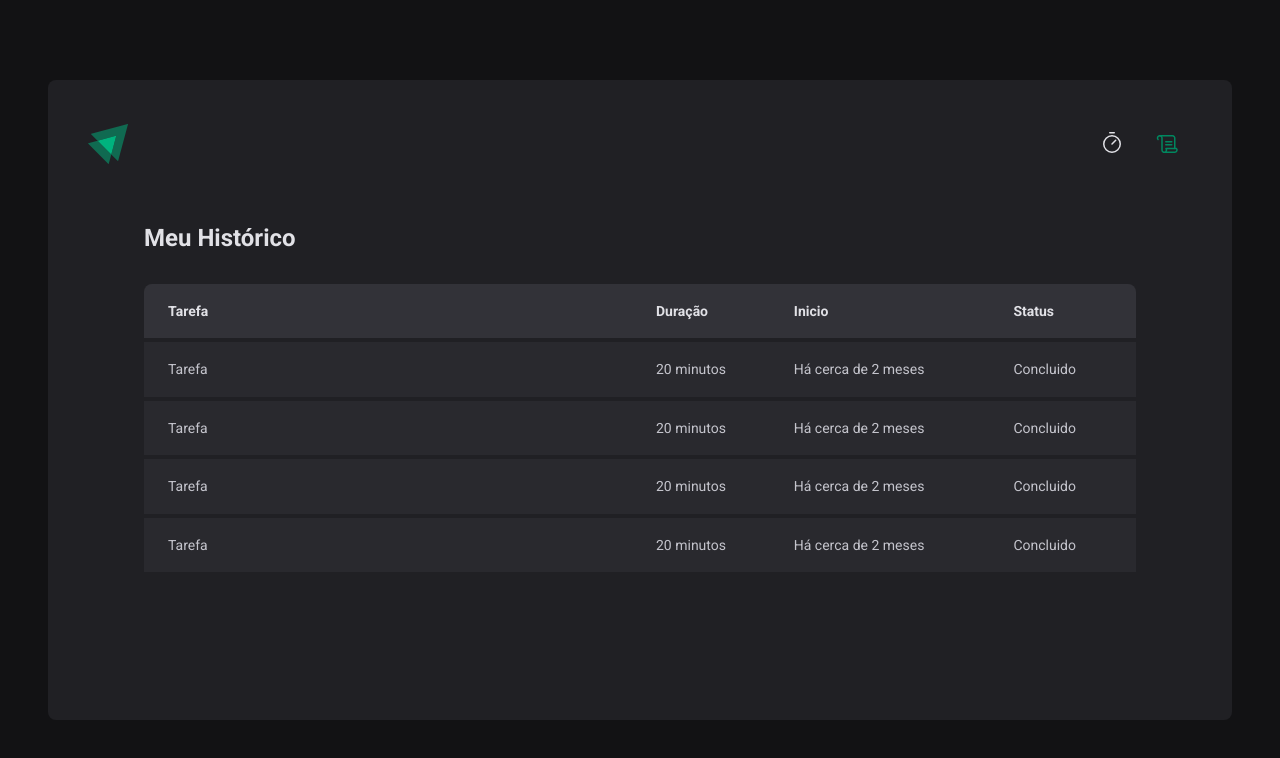
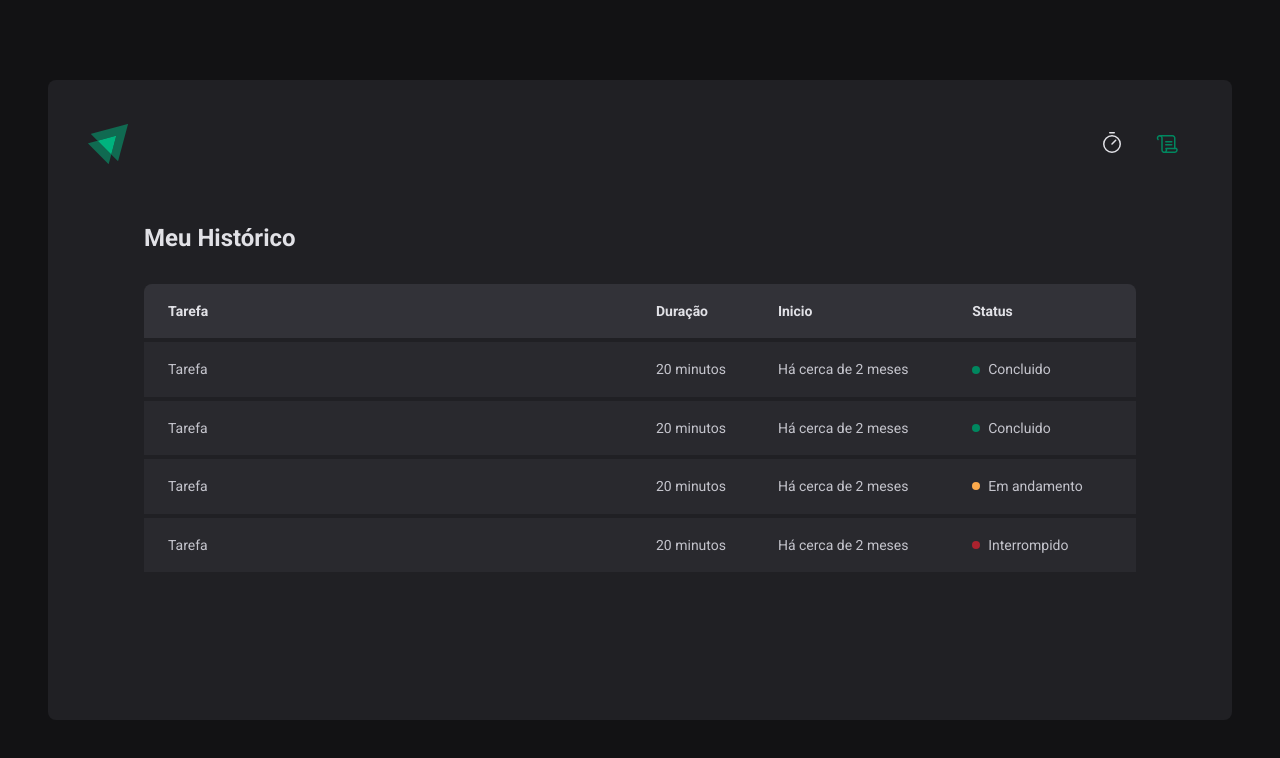
Before and after one commit to RodrigoStrapazzon/Ignite-Timer, a React (Vite) app: page /history in a window 1280 px wide. Shown: the top 758 px of the page. Built offline with nearby package versions, Linux system fonts and the light colour scheme.

Commit message:
react-hook-form

```diff
--- a/package.json
+++ b/package.json
@@ -14,6 +14,7 @@
     "phosphor-react": "^1.4.1",
     "react": "^18.2.0",
     "react-dom": "^18.2.0",
+    "react-hook-form": "^7.42.1",
     "react-hooks": "^1.0.1",
     "react-router-dom": "^6.6.2",
     "styled-components": "^5.3.6"
--- a/src/pages/History/Styles.ts
+++ b/src/pages/History/Styles.ts
@@ -31,30 +31,54 @@
       font-size: 0.875rem;
       line-height: 1.6;
 
-      &:first-child{
+      &:first-child {
         border-top-left-radius: 8px;
         padding-left: 1.5rem;
       }
-      &:last-child{
+      &:last-child {
         border-top-right-radius: 8px;
         padding-right: 1.5rem;
       }
     }
 
-    td{
+    td {
       background-color: ${(props) => props.theme["gray-700"]};
       border-top: 4px solid ${(props) => props.theme["gray-800"]};
       padding: 1rem;
       font-size: 0.875rem;
       line-height: 1.6;
 
-      &:first-child{
+      &:first-child {
         width: 50%;
         padding-left: 1.5rem;
       }
-      &:last-child{
+      &:last-child {
         padding-right: 1.5rem;
       }
     }
   }
 `;
+
+const STATUS_COLORS = {
+  yellow: 'yellow-500',
+  red: 'red-500',
+  green: 'green-500',
+} as const
+
+interface StatusProps {
+  statusColor: keyof typeof STATUS_COLORS;
+}
+
+export const Status = styled.span<StatusProps>`
+  display: flex;
+  align-items: center;
+  gap: 0.5rem;
+
+  &::before {
+    content: "";
+    width: 0.5rem;
+    height: 0.5rem;
+    border-radius: 50%;
+    background: ${(props) => props.theme[STATUS_COLORS[props.statusColor]]};
+  }
+`;
--- a/src/pages/History/index.tsx
+++ b/src/pages/History/index.tsx
@@ -1,4 +1,4 @@
-import { HistoryContainer, HistoryList } from "./Styles";
+import { HistoryContainer, HistoryList, Status } from "./Styles";
 
 export function History() {
   return (
@@ -20,25 +20,33 @@
               <td>Tarefa</td>
               <td>20 minutos</td>
               <td>Há cerca de 2 meses</td>
-              <td>Concluido</td>
+              <td>
+                <Status statusColor="green">Concluido</Status>
+              </td>
             </tr>
             <tr>
               <td>Tarefa</td>
               <td>20 minutos</td>
               <td>Há cerca de 2 meses</td>
-              <td>Concluido</td>
+              <td>
+                <Status statusColor="green">Concluido</Status>
+              </td>
             </tr>
             <tr>
               <td>Tarefa</td>
               <td>20 minutos</td>
               <td>Há cerca de 2 meses</td>
-              <td>Concluido</td>
+              <td>
+                <Status statusColor="yellow">Em andamento</Status>
+              </td>
             </tr>
             <tr>
               <td>Tarefa</td>
               <td>20 minutos</td>
               <td>Há cerca de 2 meses</td>
-              <td>Concluido</td>
+              <td>
+                <Status statusColor="red">Interrompido</Status>
+              </td>
             </tr>
           </tbody>
         </table>
--- a/src/pages/Home/index.tsx
+++ b/src/pages/Home/index.tsx
@@ -1,4 +1,5 @@
 import { Play } from "phosphor-react";
+import { useForm } from "react-hook-form";
 import {
   FormContainer,
   HomeContainer,
@@ -10,15 +11,23 @@
 } from "./styles";
 
 export function Home() {
+  const { register, handleSubmit, watch } = useForm();
+
+  function handleCreateNewCycle(data: any) {}
+
+  const task = watch("task");
+  const isSubmitDisabled = !task;
+
   return (
     <HomeContainer>
-      <form action="">
+      <form onSubmit={handleSubmit(handleCreateNewCycle)} action="">
         <FormContainer>
           <label htmlFor="task">Vou trabalhar em</label>
           <TaskInput
             id="task"
             list="task-suggestions"
             placeholder="Dê um nome para o seu projeto"
+            {...register("task")}
           />
 
           <datalist id="task-suggestions">
@@ -35,6 +44,7 @@
             step={5}
             min={0}
             max={60}
+            {...register("minutesAmount", { valueAsNumber: true })}
           />
 
           <span>minutos.</span>
@@ -48,7 +58,7 @@
           <span>0</span>
         </CountdownContainer>
 
-        <StartCountdownButton disabled type="submit">
+        <StartCountdownButton disabled={isSubmitDisabled} type="submit">
           <Play size={24} />
           Começar
         </StartCountdownButton>
```
Also changed, not shown: 2 other files (tests, documents, lock files or other folders).
